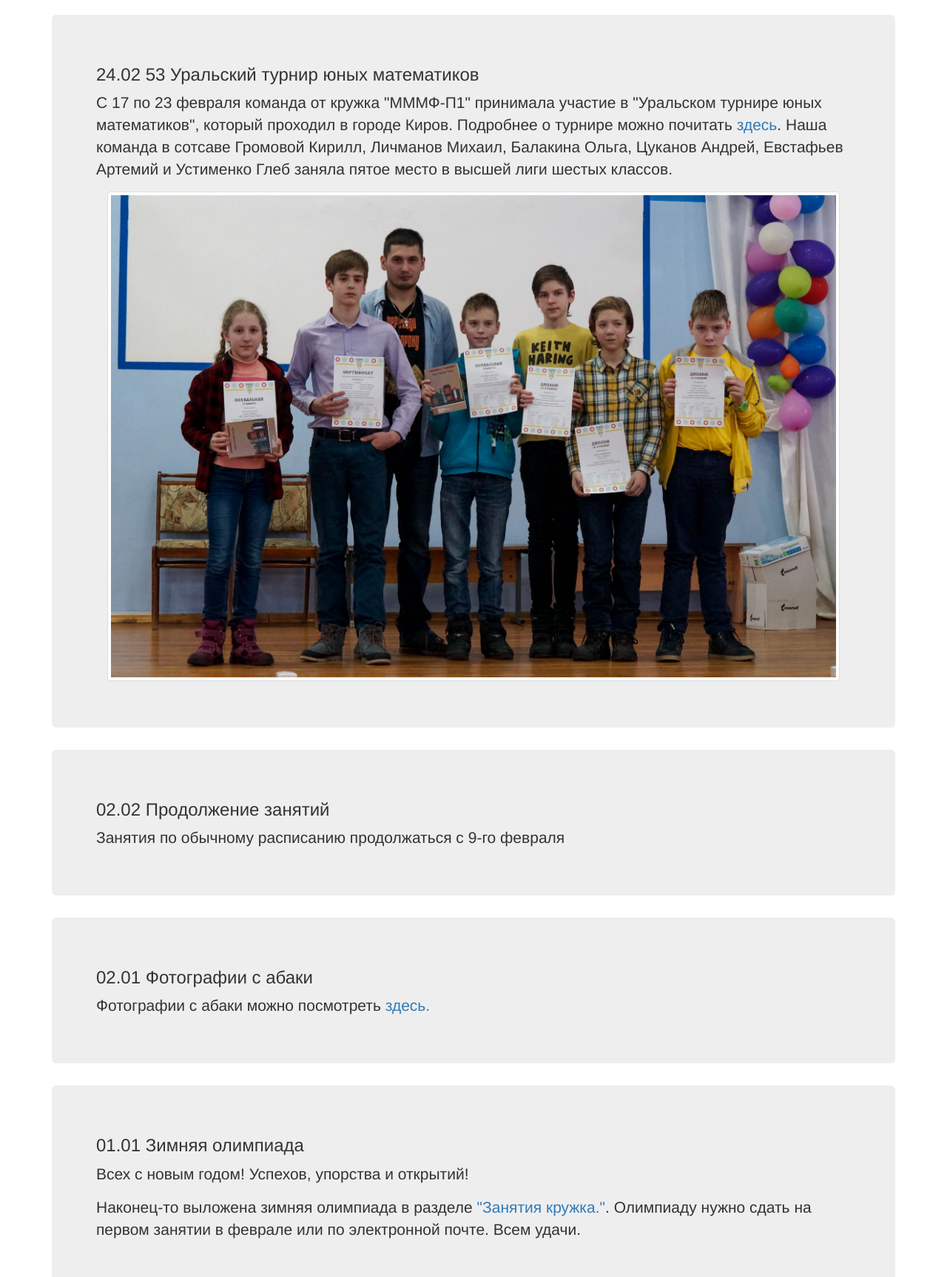
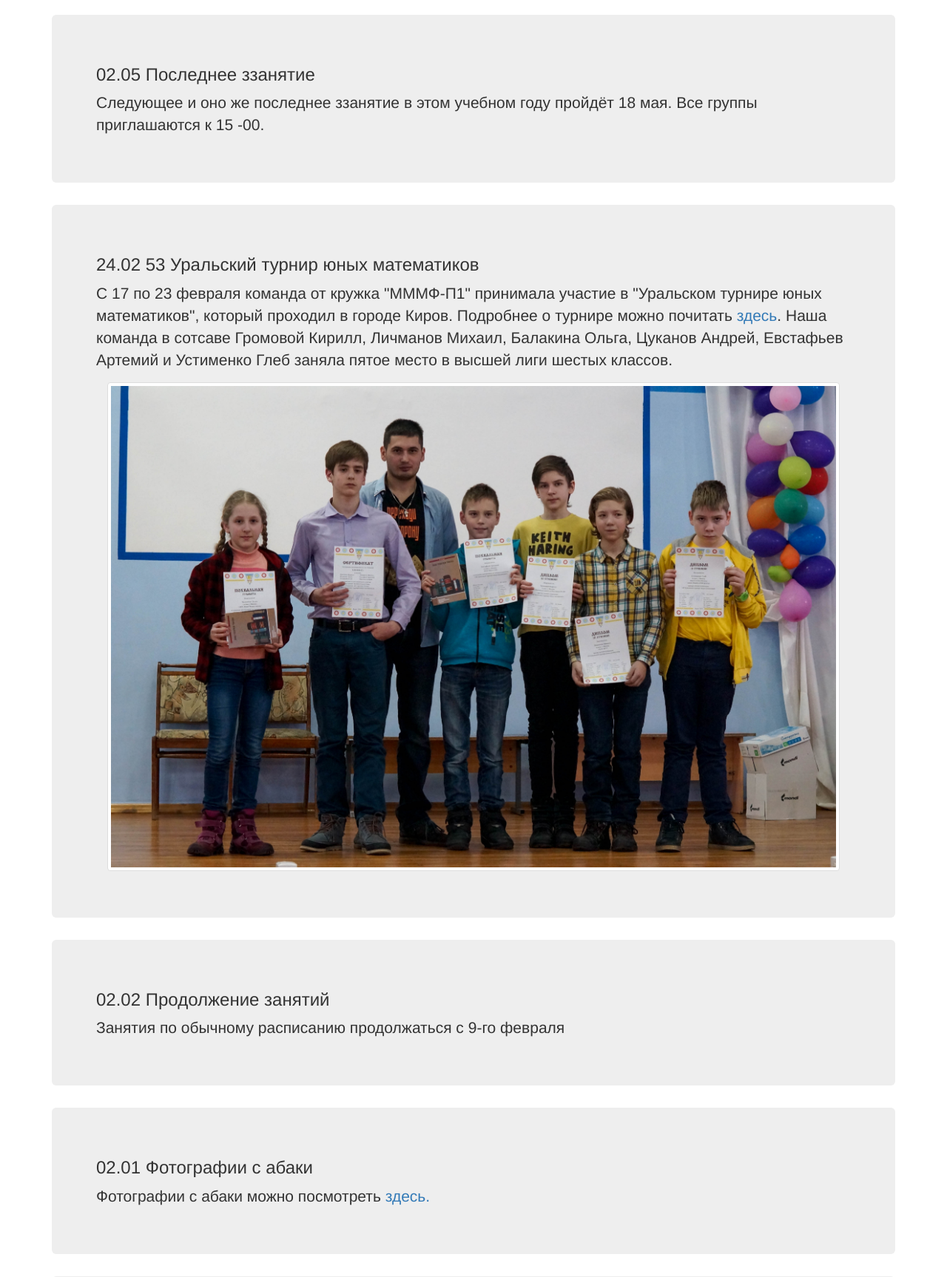
Before and after one commit to matemax/test_site, a Flask app: page /news in a window 1280 px wide. Shown: the part 52-1779 px from the top of the page at 74% size. Run offline with Flask 2, Linux system fonts and the light colour scheme; some libraries are stand-ins or nearby versions.

Commit message:
last lesson

```diff
--- a/app/templates/news.html
+++ b/app/templates/news.html
@@ -3,6 +3,18 @@
 
 {% block content %}
     <div class="container">
+        <div class="jumbotron">
+            <h3>
+                02.05 Последнее ззанятие
+            </h3>
+            <font size="3">
+                <p>
+                    Следующее и оно же последнее ззанятие в этом учебном году пройдёт 18 мая. Все группы приглашаются к 15 -00.
+
+                </p>
+            </font>
+        </div>
+
         <div class="jumbotron">
             <h3>
                 24.02 53 Уральский турнир юных математиков
```
